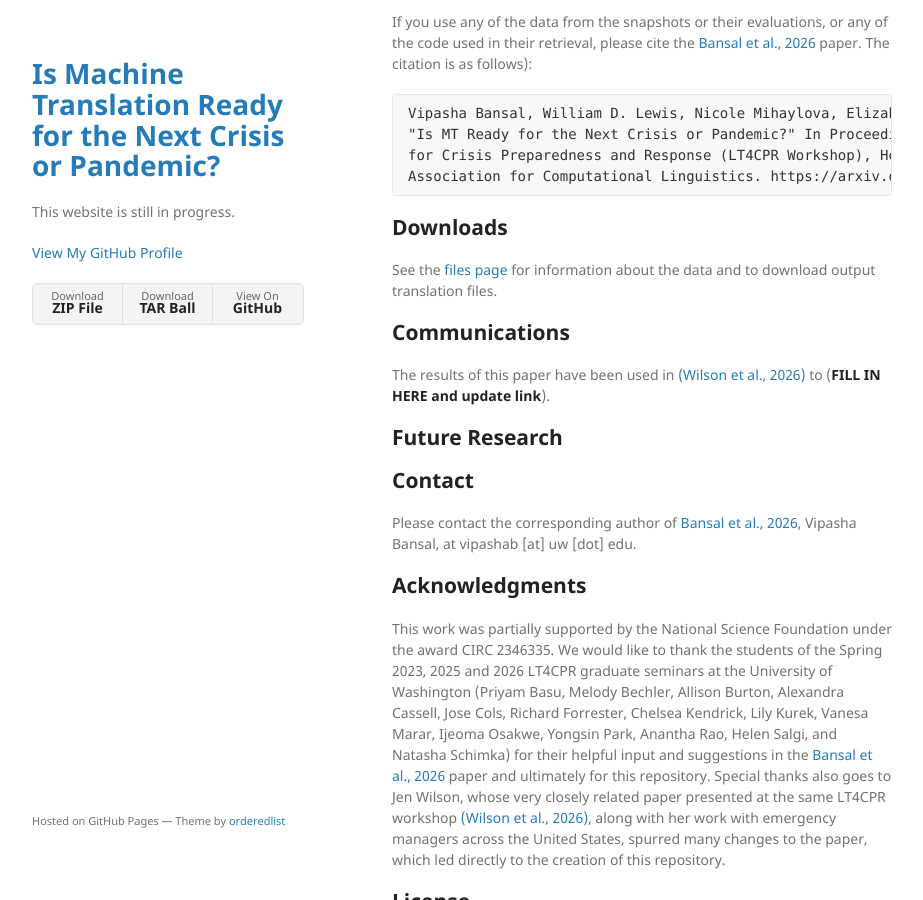
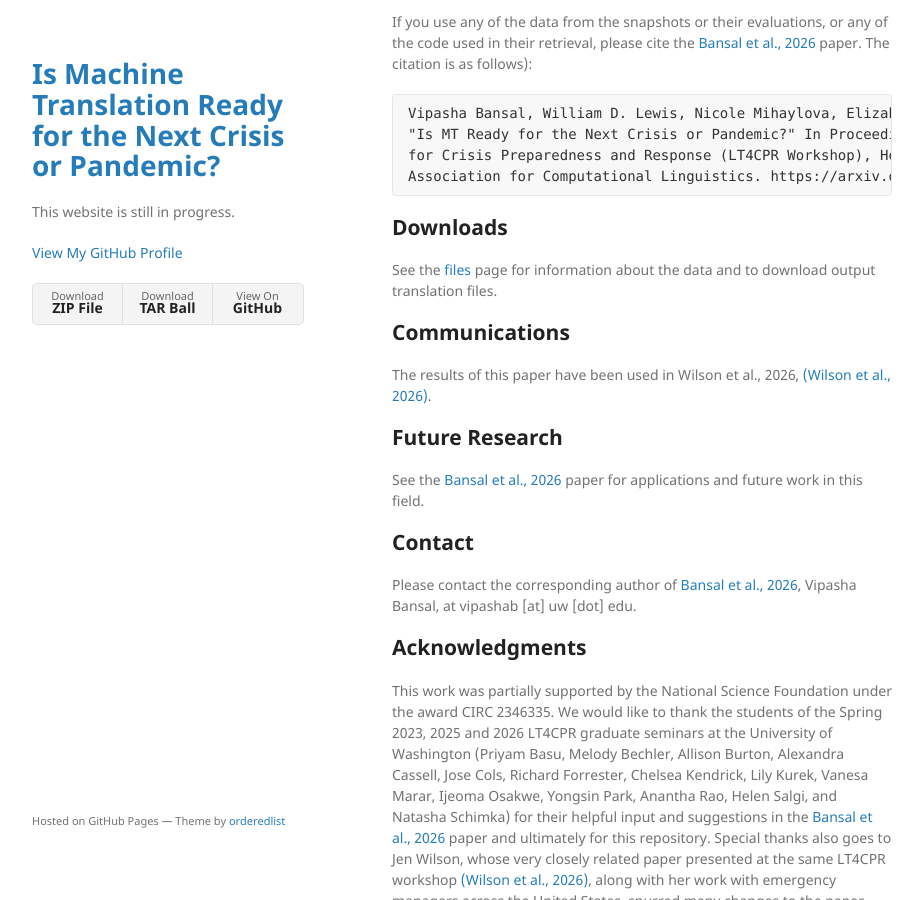
Before and after one commit to mt-crisis-ready/mt-crisis-ready.github.io, a Jekyll site: the page built from index.md, in a window 1280 px wide and 900 px high, scrolled down 843 px. Shown: the whole window, without its empty margins (178-1101 px from the left). Built offline with Jekyll 4.4.1, drawn with Linux system fonts in a browser that asks for light colours.

Commit message:
Add future research section, update communications section of index.md

```diff
--- a/index.md
+++ b/index.md
@@ -17,13 +17,15 @@ If you use any of the data from the snapshots or their evaluations, or any of th
     Association for Computational Linguistics. https://arxiv.org/abs/2601.10082.
 
 ## **Downloads**
-See the [files page](./files.html) for information about the data and to download output translation files.
+See the [files](./files.html) page for information about the data and to download output translation files.
 
 ## **Communications**
 
-The results of this paper have been used in [(Wilson et al., 2026)](https://arxiv.org/abs/2601.10082) to (**FILL IN HERE and update link**).
+The results of this paper have been used in Wilson et al., 2026,  [(Wilson et al., 2026)](https://arxiv.org/abs/2610.32842).
 
 ## **Future Research**
+
+See the [Bansal et al., 2026](https://arxiv.org/abs/2601.10082) paper for applications and future work in this field.
 
 ## **Contact**
 
```
